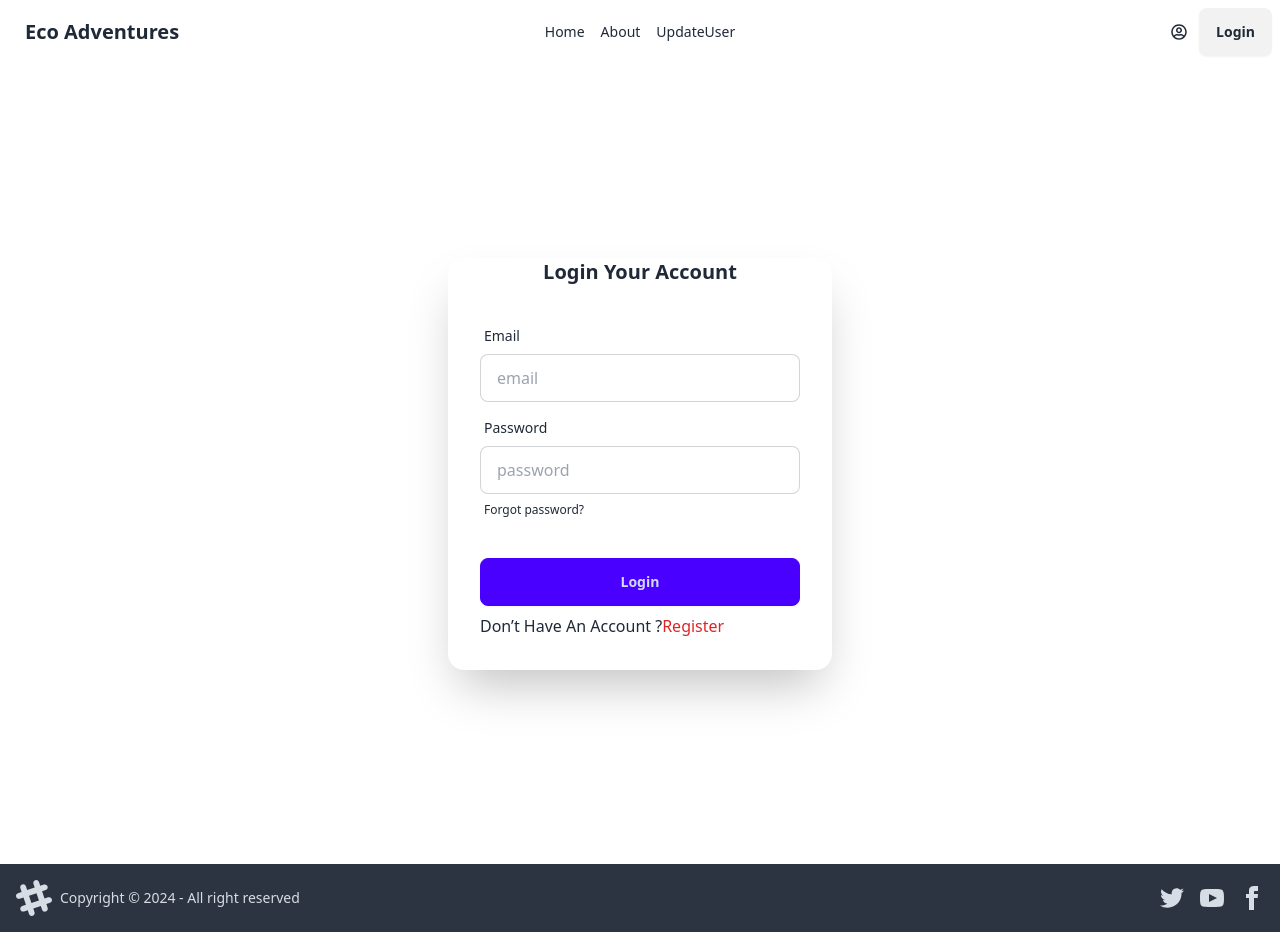
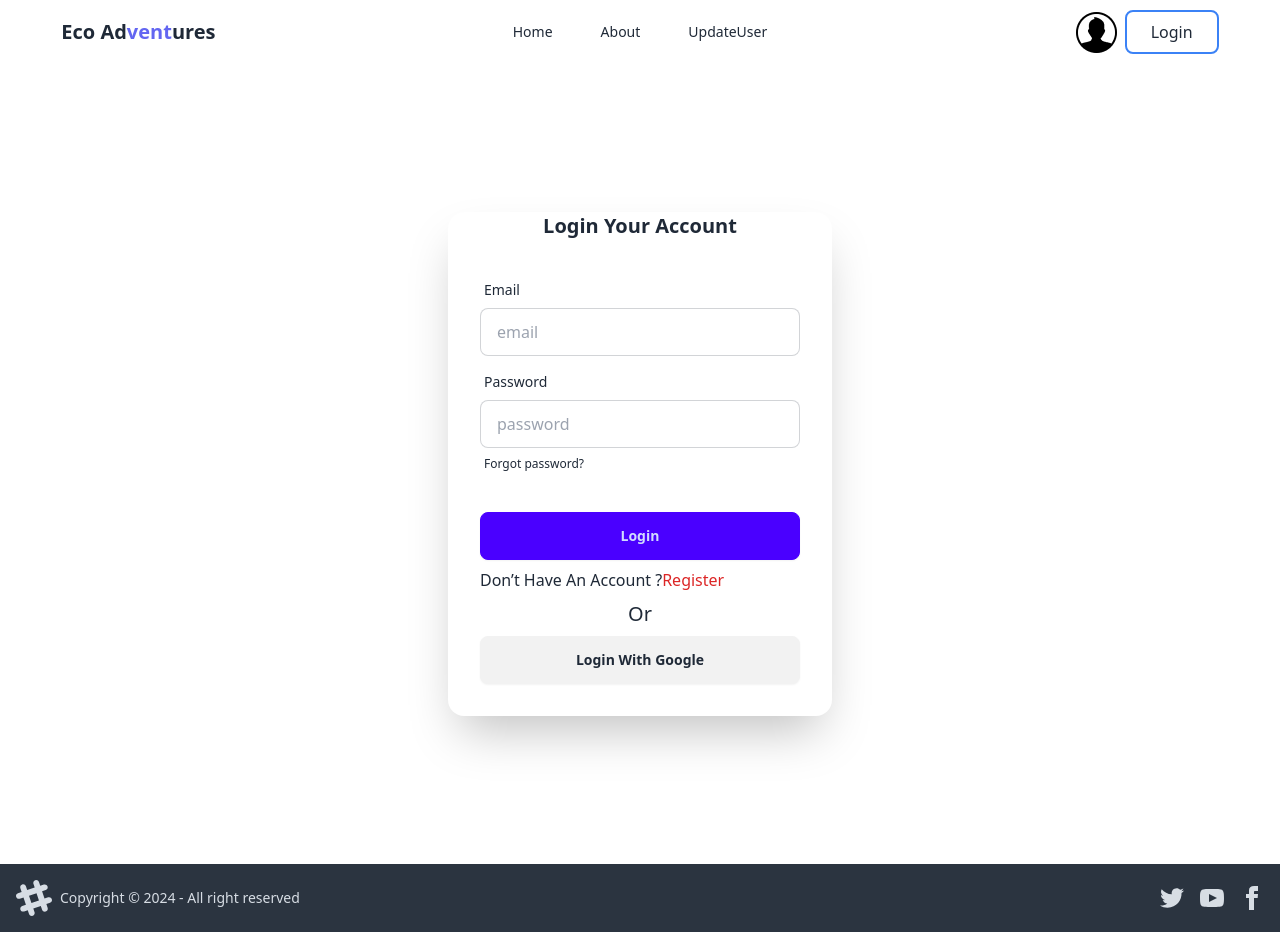
Before and after one commit to MujahidulIslam4541/Eco-Adventures-project, a React (Vite) app: page /auth/login in a window 1280 px wide. Built offline with nearby package versions, Linux system fonts and the light colour scheme; no server answers.

Commit message:
password validation and goggle poppap added

```diff
--- a/src/Components/Navbar.jsx
+++ b/src/Components/Navbar.jsx
@@ -2,13 +2,13 @@
 import { useContext } from "react";
 import { Link } from "react-router-dom";
 import  { authContext } from "../Provider/AuthProvider";
-import { FaRegUserCircle } from "react-icons/fa";
+import userImage from "../assets/user.png"
 
 export default function Navbar() {
     const {user,logOut}=useContext(authContext)
     return (
         <div>
-            <div className="navbar bg-base-100">
+            <div className="navbar h-10">
                 <div className="navbar-start">
                     <div className="dropdown">
                         <div tabIndex={0} role="button" className="btn btn-ghost lg:hidden">
@@ -28,18 +28,18 @@ export default function Navbar() {
                         <ul
                             tabIndex={0}
                             className="menu menu-sm dropdown-content bg-base-100 rounded-box z-[1] mt-3 w-52 p-2 shadow">
-                            <Link to="/">Home</Link>
-                            <Link to='/about'>About</Link>
-                            <Link to='/user'>UpdateUser</Link>
+                            <Link className="bg-red-400" to='/about'>About</Link>
+                            <Link className="bg-red-400" to='/user'>UpdateUser</Link>
+                            <Link className="bg-red-400" to="/">Home</Link>
                         </ul>
                     </div>
-                    <a className="btn btn-ghost text-xl">Eco Adventures</a>
+                    <a className="font-semibold text-xl">Eco Ad<span className="text-indigo-500">vent</span>ures</a>
                 </div>
                 <div className="navbar-center hidden lg:flex ">
                     <ul className="menu menu-horizontal px-1 space-x-4">
-                        <Link to="/">Home</Link>
-                        <Link to='/about'>About</Link>
-                        <Link to='/user'>UpdateUser</Link>
+                        <Link className="px-4 py-2 rounded-lg hover:border-2 hover:border-blue-500" to="/">Home</Link>
+                        <Link className="px-4 py-2 rounded-lg hover:border-2 hover:border-blue-500" to='/about'>About</Link>
+                        <Link className="px-4 py-2 rounded-lg hover:border-2 hover:border-blue-500" to='/user'>UpdateUser</Link>
                     </ul>
                 </div>
                 <div className="navbar-end">
@@ -48,13 +48,14 @@ export default function Navbar() {
                             user && user.email?
                             <div className="mr-2 flex gap-2">
                                 <p>{user?.displayName}</p>
-                                <img  className="w-10 rounded-full" src={user?.photoURL} alt="" />
+                                <img  className=" w-10 rounded-full" src={user?.photoURL} alt="" />
                             </div> :
-                            <FaRegUserCircle className="w-10" />
+                            <img className="mr-2" src={userImage} alt="" />
+
                         }
                     </div>
                     {
-                        user && user.email ?<button onClick={logOut}className="btn">Log-Out</button>: <Link className="btn" to={`auth/login`}>Login</Link>
+                        user && user.email ?<button onClick={logOut}className="px-6 p-2">Log-Out</button>: <Link className="px-6 p-2 border-2 border-blue-500 rounded-lg hover:bg-blue-500 hover:text-white" to={`auth/login`}>Login</Link>
                     }
 
                 </div>
--- a/src/Firebase/Firebase.js
+++ b/src/Firebase/Firebase.js
@@ -6,9 +6,9 @@ import { initializeApp } from "firebase/app";
 // Your web app's Firebase configuration
 const firebaseConfig = {
     apiKey: import.meta.env.VITE_apiKey,
-    authDomain:import.meta.env.VITE_authDomain,
+    authDomain: import.meta.env.VITE_authDomain,
     projectId: import.meta.env.VITE_projectId,
-    storageBucket:import.meta.env.VITE_storageBucket,
+    storageBucket: import.meta.env.VITE_storageBucket,
     messagingSenderId: import.meta.env.VITE_messagingSenderId,
     appId: import.meta.env.VITE_appId,
 };
--- a/src/Layouts/AuthLayout.jsx
+++ b/src/Layouts/AuthLayout.jsx
@@ -8,7 +8,7 @@ export default function AuthLayout() {
         <div>
 
             {/* Navbar section */}
-            <header>
+            <header className="w-11/12 mx-auto">
                 <Navbar></Navbar>
             </header>
 
--- a/src/Pages/LoginPage.jsx
+++ b/src/Pages/LoginPage.jsx
@@ -2,31 +2,45 @@ import { useContext } from "react";
 import { Link, useLocation, useNavigate } from "react-router-dom";
 import { authContext } from "../Provider/AuthProvider";
 import toast from "react-hot-toast";
+import { getAuth, GoogleAuthProvider, signInWithPopup } from "firebase/auth";
 
 
 export default function LoginPage() {
 
-    const {loginUser,setUser}=useContext(authContext)
-    const location=useLocation()
-    const navigate=useNavigate()
+    const { loginUser, setUser } = useContext(authContext)
+    const location = useLocation()
+    const navigate = useNavigate()
     console.log(location)
 
-const handleSubmit=(e)=>{
+    const handleSubmit = (e) => {
         e.preventDefault()
-    const from=e.target;
-    const email=from.email.value;
-    const password=from.password.value;
-    console.log({email,password})
+        const from = e.target;
+        const email = from.email.value;
+        const password = from.password.value;
+        console.log({ email, password })
 
-    loginUser(email,password)
-    .then(result=>{
-        const user=result.user;
+        loginUser(email, password)
+            .then(result => {
+                const user = result.user;
                 setUser(user)
-        navigate(location?.state?location.state:"/")
+                navigate(location?.state ? location.state : "/")
                 toast.success('Successfully Login!');
             })
-    .catch(error=>{
-        toast.error('Invalid Email or Password',error.code);
+            .catch(error => {
+                toast.error('Invalid Email or Password', error.code);
+            })
+    }
+
+    const provider=new GoogleAuthProvider()
+
+    const auth=getAuth()
+
+    const handleGoogleSignIn = () => {
+        signInWithPopup(auth, provider)
+            .then(result => {
+                navigate('/')
+                toast.success('Successfully Login With Google!',result);
+
             })
     }
 
@@ -63,7 +77,11 @@ const handleSubmit=(e)=>{
                         <button className="btn btn-primary">Login</button>
                     </div>
                     <p>Don’t Have An Account ?<Link className="text-red-600" to="/auth/register">Register</Link></p>
+
+                    <h2 className="text-center text-xl">Or</h2>
+                    <button onClick={handleGoogleSignIn} className="btn">Login With Google</button>
                 </form>
+
             </div>
         </div>
     )
--- a/src/Pages/Register.jsx
+++ b/src/Pages/Register.jsx
@@ -2,11 +2,12 @@ import { useContext } from "react";
 import { Link, useNavigate } from "react-router-dom";
 import { authContext } from "../Provider/AuthProvider";
 import toast from "react-hot-toast";
+import { getAuth, GoogleAuthProvider, signInWithPopup } from "firebase/auth";
 
 
 export default function Register() {
-    const navigate =useNavigate()
-    const { createNewUser,setUser,updateUserProfile } = useContext(authContext)
+    const navigate = useNavigate()
+    const { createNewUser, setUser, updateUserProfile } = useContext(authContext)
 
 
     const handleSubmit = (event) => {
@@ -16,21 +17,23 @@ export default function Register() {
         const photo = from.photo.value;
         const email = from.email.value;
         const password = from.password.value;
-        console.log({ name, photo, email, password });
+        // console.log({ name, photo, email, password });
+
+
 
         createNewUser(email, password)
             .then(result => {
                 const user = result.user;
                 setUser(user)
-                console.log(user)
-                updateUserProfile({displayName:name,photoURL:photo})
-                .then(()=>{
-                    navigate('/')
-                    toast.success('Register Successful');
-                })
-                .catch(error=>{
-                    toast.error('Invalid Email or Password',error.code);
-                })
+                // console.log(user)
+                updateUserProfile({ displayName: name, photoURL: photo })
+                    .then(() => {
+                        navigate('/')
+                        toast.success('Register Successful');
+                    })
+                    .catch(error => {
+                        toast.error('Invalid Email or Password', error.code);
+                    })
             })
             .catch((error) => {
                 const errorCode = error.code;
@@ -39,6 +42,19 @@ export default function Register() {
             });
     }
 
+
+    const provider = new GoogleAuthProvider()
+
+    const auth = getAuth()
+
+    const handleGoogleSignIn = () => {
+        signInWithPopup(auth, provider)
+            .then(result => {
+                navigate('/')
+                toast.success('Successfully Register With Google!', result);
+
+            })
+    }
 
 
 
@@ -97,6 +113,9 @@ export default function Register() {
                         <button className="btn btn-primary">Register</button>
                     </div>
                     <p>Already Have An Account? <Link className="text-red-600" to={`/auth/login`}>Login</Link></p>
+
+                    <h2 className="text-center text-xl">Or</h2>
+                    <button onClick={handleGoogleSignIn} className="btn">Register With Google</button>
                 </form>
             </div>
         </div>
--- a/src/Provider/AuthProvider.jsx
+++ b/src/Provider/AuthProvider.jsx
@@ -2,61 +2,75 @@
 import { createContext, useEffect, useState } from "react"
 import app from "../Firebase/Firebase";
 import { createUserWithEmailAndPassword, getAuth, onAuthStateChanged, signInWithEmailAndPassword, signOut, updateProfile } from "firebase/auth";
+import toast from "react-hot-toast";
 
 
-export const authContext=createContext();
+
+export const authContext = createContext();
 const auth = getAuth(app);
 
-export default function AuthProvider({children}) {
+export default function AuthProvider({ children }) {
 
-const[user,setUser]=useState(null)
-const [loading,setLoading]=useState(true)
+    const [user, setUser] = useState(null)
+    const [loading, setLoading] = useState(true)
 
 
-const createNewUser=(email,password)=>{
-    setLoading(true)
-    return createUserWithEmailAndPassword(auth, email,password)
-}
-const updateUserProfile=(updated)=>{
-    return updateProfile(auth.currentUser,updated);
+    const createNewUser = (email, password) => {
+
+
+
+        const passwordRegex = /^(?=.*[a-z])(?=.*[A-Z]).{6,}$/;
+        if (!passwordRegex.test(password)) {
+            return  toast.error('Must be One Uppercase,one lowercase and must be length 6 character');
+
         }
 
-useEffect(()=>{
-    const unsubscribe=onAuthStateChanged(auth,(currantUser)=>{
+
+        setLoading(true)
+        return createUserWithEmailAndPassword(auth, email, password)
+    }
+    const updateUserProfile = (updated) => {
+        return updateProfile(auth.currentUser, updated);
+    }
+
+    useEffect(() => {
+        const unsubscribe = onAuthStateChanged(auth, (currantUser) => {
             setUser(currantUser);
             setLoading(false)
 
-        return()=>{
+            return () => {
                 unsubscribe
             }
         })
 
 
-},[])
+    }, [])
 
 
 
-const logOut=()=>{
+    const logOut = () => {
         setLoading(true)
         return signOut(auth)
     };
 
 
-const loginUser=(email,password)=>{
+    const loginUser = (email, password) => {
         setLoading(true)
-    return signInWithEmailAndPassword(auth,email,password);
+        return signInWithEmailAndPassword(auth, email, password);
     }
 
 
 
-const authInfo={
+
+
+    const authInfo = {
         user,
         setUser,
         createNewUser,
         logOut,
         loginUser,
         loading,
-    updateUserProfile
+        updateUserProfile,
     }
 
 
```
Also changed, not shown: src/assets/user.png (added). Lines whose indentation alone changed are shown as unchanged.
